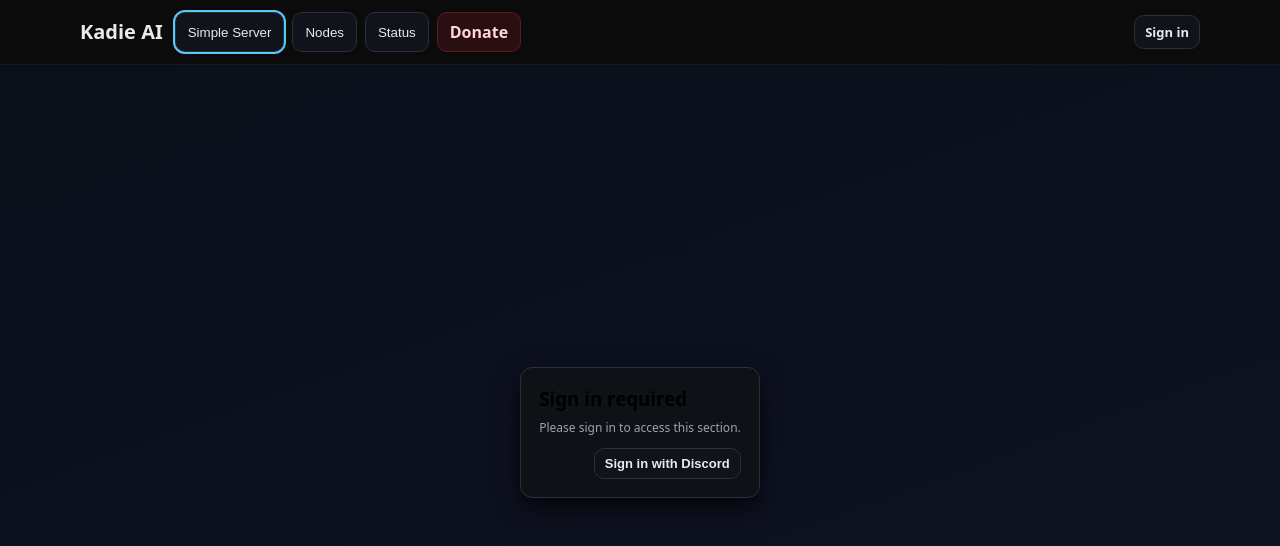
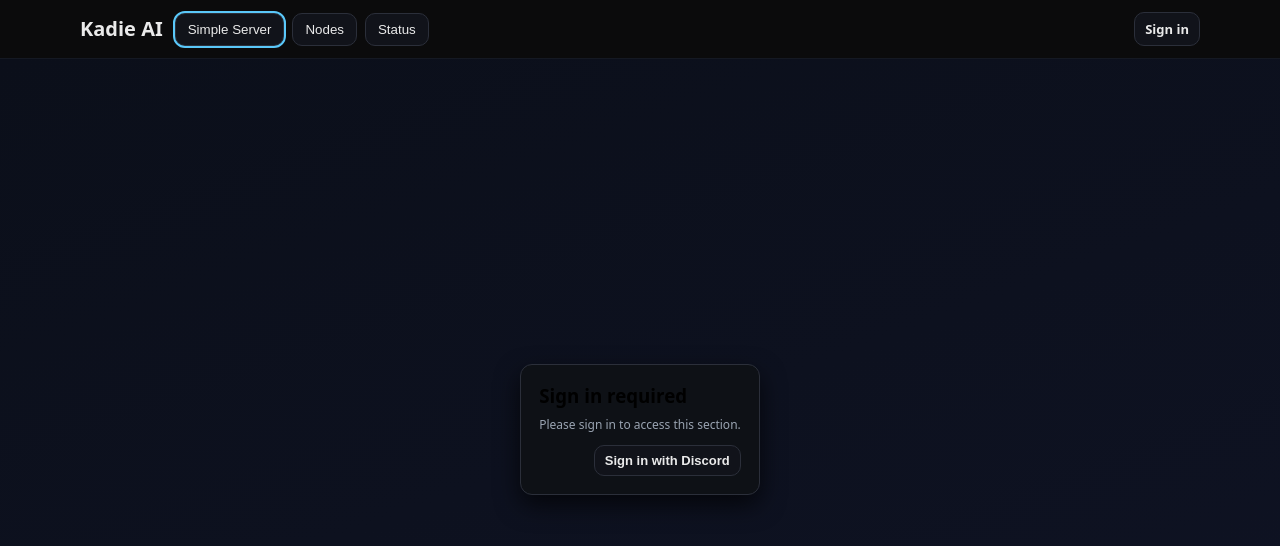
Before and after one commit to KoshieLemon/new-koshie-site, a plain HTML site: page kadie-ai/kadie-home.html in a window 1280 px wide. Drawn offline with Linux system fonts and the light colour scheme; no server answers.

Commit message:
Generic commit

```diff
--- a/kadie-ai/kadie-home.html
+++ b/kadie-ai/kadie-home.html
@@ -70,7 +70,7 @@
         <button class="tab-btn"        data-tab="nodes"      id="tab-nodes">Nodes</button>
         <!-- <button class="tab-btn"        data-tab="tutorials"  id="tab-tutorials">Tutorials</button> -->
         <button class="tab-btn"        data-tab="status"     id="tab-status">Status</button>
-        <a class="tab-btn upgrade" href="/kadie-ai/donate.html" id="btn-donate" target="_blank" rel="noopener noreferrer">Donate</a>
+        <!-- <a class="tab-btn upgrade" href="/kadie-ai/donate.html" id="btn-donate" target="_blank" rel="noopener noreferrer">Donate</a> -->
       </nav>
     </div>
   </header>
```
